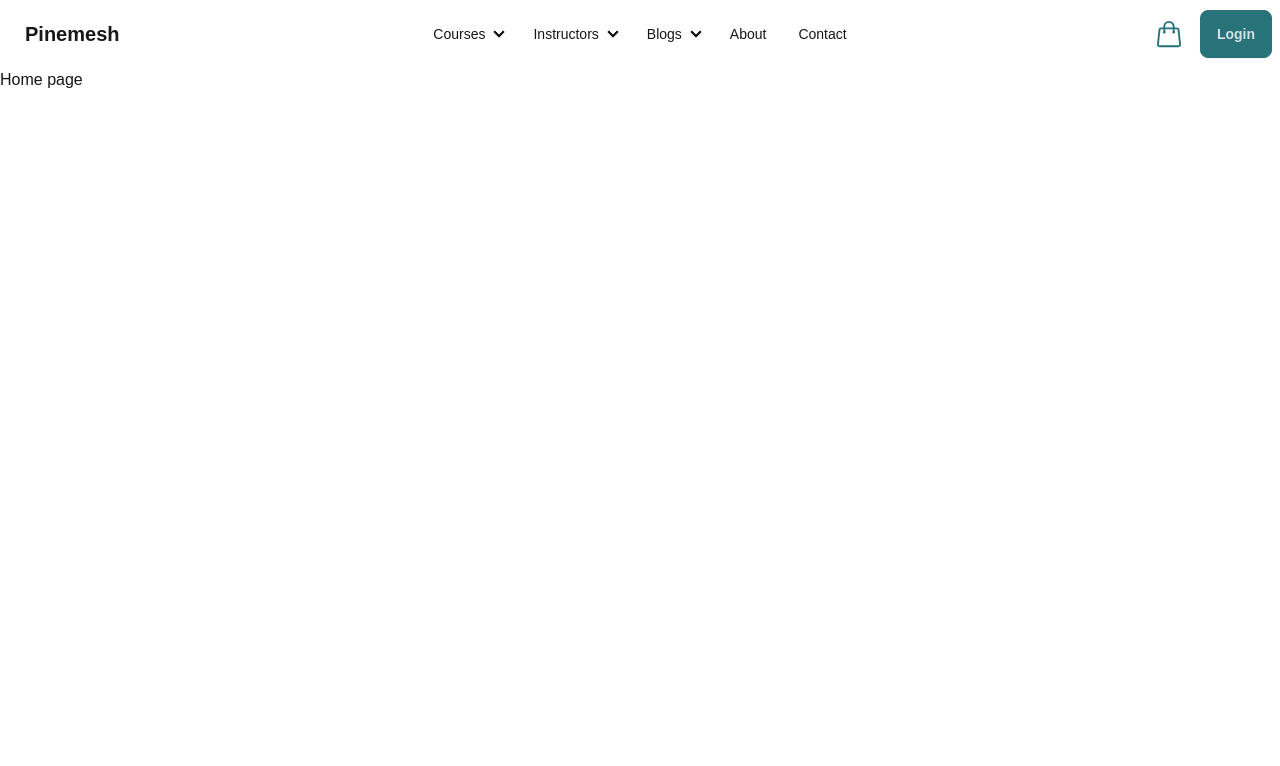
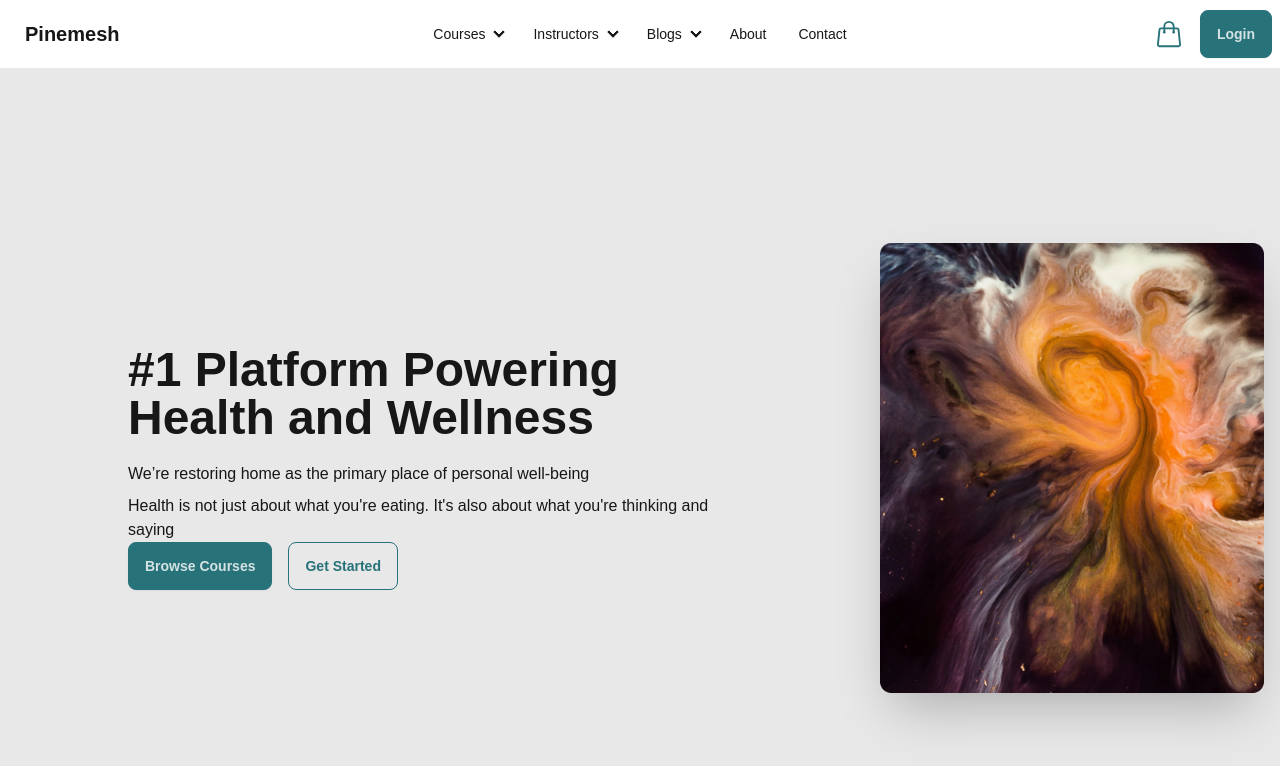
Before and after one commit to hasanalam365/pinemesh-task, a Next.js app: page / in a window 1280 px wide. Shown: the top 766 px of the page. Built offline with nearby package versions, Linux system fonts and the light colour scheme.

Commit message:
banner almost done

```diff
--- a/src/app/page.js
+++ b/src/app/page.js
@@ -2,7 +2,7 @@ import Homepage from "@/components/Homepage/Homepage";
 
 export default function Home() {
   return (
-    <main>
+    <main className="">
       <Homepage />
     </main>
   );
--- /dev/null
+++ b/src/components/Homepage/Banner.jsx
@@ -0,0 +1,31 @@
+import Image from 'next/image';
+import React from 'react';
+
+const Banner = () => {
+    return (
+        <div className='bg-[#F0F1EE]'>
+         <div className="hero bg-base-200 min-h-screen">
+  <div className="hero-content flex-col lg:flex-row-reverse">
+    <Image
+      src="/banner.png" alt='banner image'
+      className="max-w-sm rounded-lg shadow-2xl" width='500' height="500"/>
+    <div className='w-2/4 mx-auto'>
+      <h1 className="text-5xl font-bold ">#1 Platform Powering Health and Wellness</h1>
+      <h5 className="pt-5 pb-2 font-medium">
+       We’re restoring home as the primary place of personal well-being
+      </h5>
+      <p className="">
+      Health is not just about what you're eating. It's also about what you're thinking and saying
+      </p>
+        <div>
+          <button className="btn btn-primary mr-4">Browse Courses</button>
+            <button className="btn btn-outline text-primary">Get Started</button>
+      </div>
+    </div>
+  </div>
+</div>
+        </div>
+    );
+};
+
+export default Banner;
--- a/src/components/Homepage/Homepage.jsx
+++ b/src/components/Homepage/Homepage.jsx
@@ -1,9 +1,10 @@
 import React from 'react';
+import Banner from './Banner';
 
 const Homepage = () => {
     return (
         <div>
-            Home page
+            <Banner></Banner>
         </div>
     );
 };
--- a/src/components/shared/Navbar.jsx
+++ b/src/components/shared/Navbar.jsx
@@ -3,7 +3,7 @@ import { HiOutlineShoppingBag } from "react-icons/hi2";
 
 const Navbar = () => {
     return (
-       <div className="navbar bg-base-100">
+       <div className="navbar bg-base-100 container mx-auto">
   <div className="navbar-start">
     <div className="dropdown">
       <div tabIndex={0} role="button" className="btn btn-ghost lg:hidden">
```
Also changed, not shown: public/banner.png (added).
